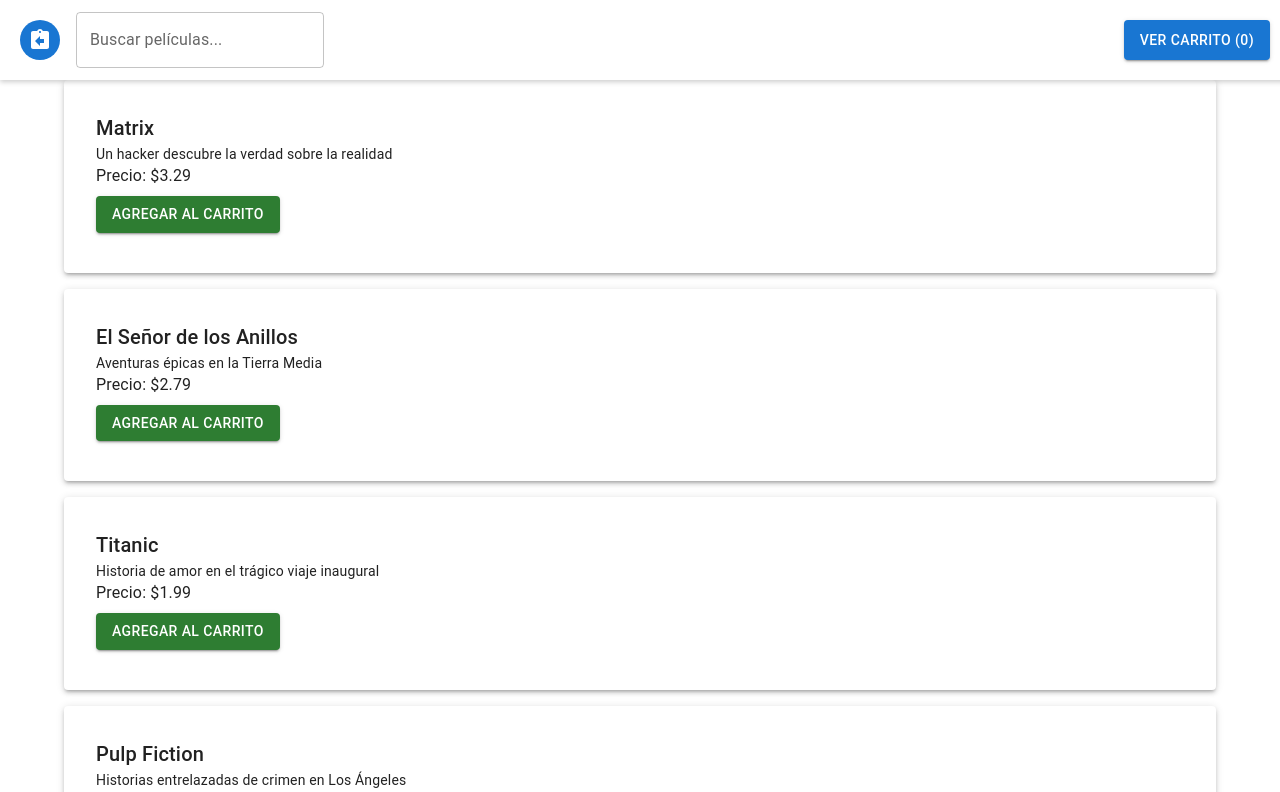
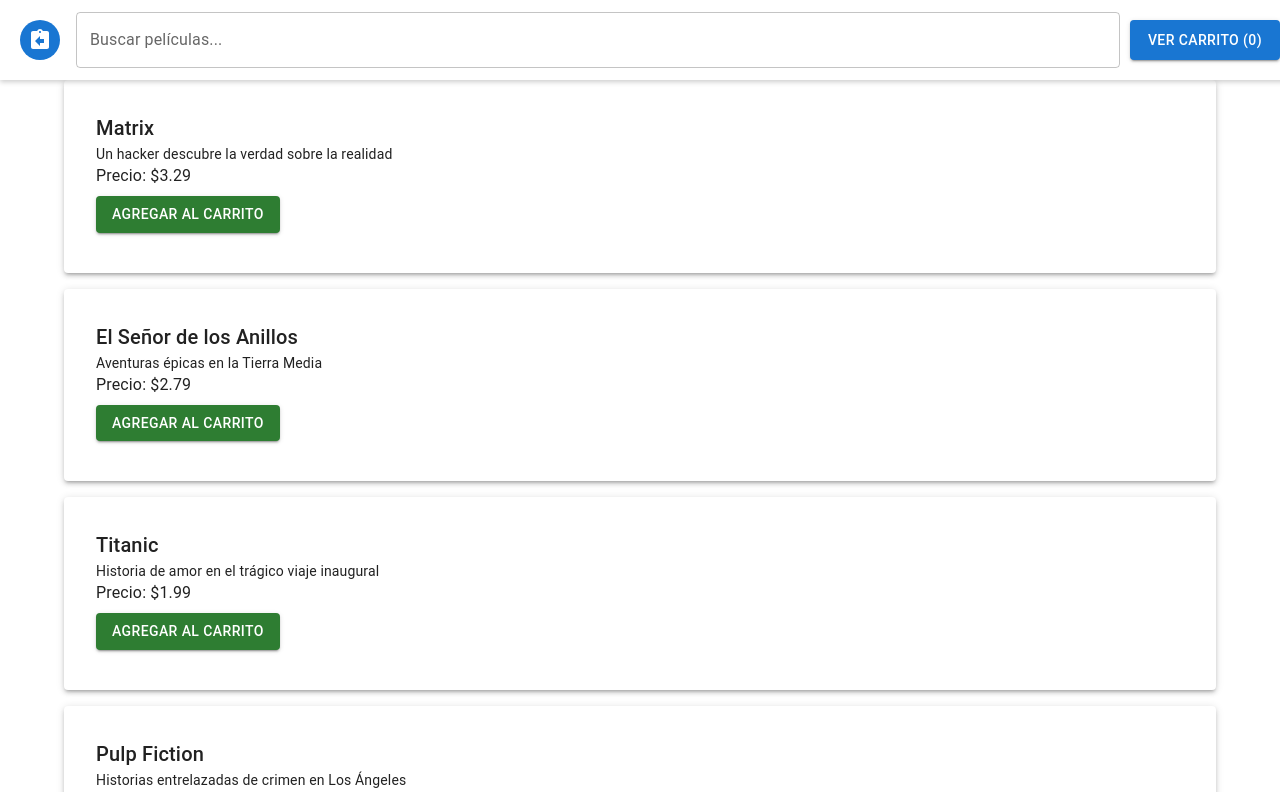
Before and after one commit to NicolasR2/PaginaPelis, a React (Vite) app: page / in a window 1280 px wide. Shown: the top 792 px of the page. Built offline with nearby package versions, Linux system fonts and the light colour scheme; no server answers.

Commit message:
todo bien provando en la ec2 2

```diff
--- a/src/App.tsx
+++ b/src/App.tsx
@@ -6,6 +6,7 @@
 import AssignmentReturnIcon from "@mui/icons-material/AssignmentReturn";
 import ReturnsDialog from "./components/ReturnsDialog";
 import IconButton from "@mui/material/IconButton";
+import axios from "axios";
 
 // Añade este estado al componente App
 
@@ -108,10 +109,6 @@
       }
 
       // Procesar el alquiler
-      const response = await axios.post(RENTALS_URL, {
-        customer_id: customerId,
-        film_ids: cart.map((movie) => movie.id),
-      });
 
       alert("Películas rentadas exitosamente.");
       setCart([]);
@@ -135,10 +132,6 @@
       let movieList = data.movies || [];
 
       // Si no hay datos de la API, usar el mock (solo en desarrollo)
-      if (movieList.length === 0 && process.env.NODE_ENV === "development") {
-        console.warn("Usando datos mockeados - API no disponible");
-        movieList = [...MOCK_MOVIES];
-      }
 
       // 🔀 Si la búsqueda está vacía, mostrar 10 películas aleatorias
       if (!query) {
@@ -199,34 +192,65 @@
             height: "60px",
           }}
         >
-          <Box sx={{ display: "flex", alignItems: "center", gap: 2 }}>
+          {/* Contenedor izquierdo (icono + barra búsqueda) */}
+          <Box
+            sx={{
+              display: "flex",
+              alignItems: "center",
+              gap: 2,
+              flex: 1, // Ocupa todo el espacio disponible
+              maxWidth: "calc(100% - 180px)", // Deja espacio para el botón del carrito
+            }}
+          >
             <IconButton
               onClick={() => setReturnsOpen(true)}
               color="primary"
               sx={{
                 backgroundColor: "primary.main",
                 color: "white",
-                "&:hover": {
-                  backgroundColor: "primary.dark",
-                },
+                "&:hover": { backgroundColor: "primary.dark" },
+                flexShrink: 0,
               }}
             >
               <AssignmentReturnIcon />
             </IconButton>
-            <Box sx={{ flex: 1, marginRight: 2 }}>
-              <SearchBar onSearch={fetchMovies} />
+
+            {/* Contenedor de la barra de búsqueda */}
+            <Box
+              sx={{
+                flex: 1,
+                height: "100%",
+                minWidth: 0, // Permite que el contenido se reduzca
+              }}
+            >
+              <SearchBar
+                onSearch={fetchMovies}
+                sx={{
+                  width: "100%",
+                  height: "40px",
+                  "& .MuiInputBase-root": {
+                    // Estilos para el input interno
+                    height: "100%",
+                  },
+                  "& .MuiOutlinedInput-input": {
+                    // Ajuste del input
+                    padding: "10px 14px",
+                  },
+                }}
+              />
             </Box>
           </Box>
 
+          {/* Botón del carrito */}
           <Button
             variant="contained"
             color="primary"
             onClick={toggleCart}
             sx={{
               height: "40px",
-              display: "flex",
-              alignItems: "center",
-              marginRight: "30px",
+              minWidth: "150px", // Ancho mínimo para el botón
+              flexShrink: 0,
+              marginRight: "20px",
             }}
           >
             {showCart ? "Volver a Películas" : `Ver Carrito (${cart.length})`}
--- a/src/components/Cart.tsx
+++ b/src/components/Cart.tsx
@@ -24,7 +24,7 @@
 
 const Cart: React.FC<CartProps> = ({ cart, onRemoveFromCart, onCheckout }) => {
   const [customerId, setCustomerId] = useState<string>("");
-  const [error, setError] = useState<string | null>(null);
+  const error = null;
   const [isVerifying, setIsVerifying] = useState(false);
 
   const handleCheckout = async () => {
```
